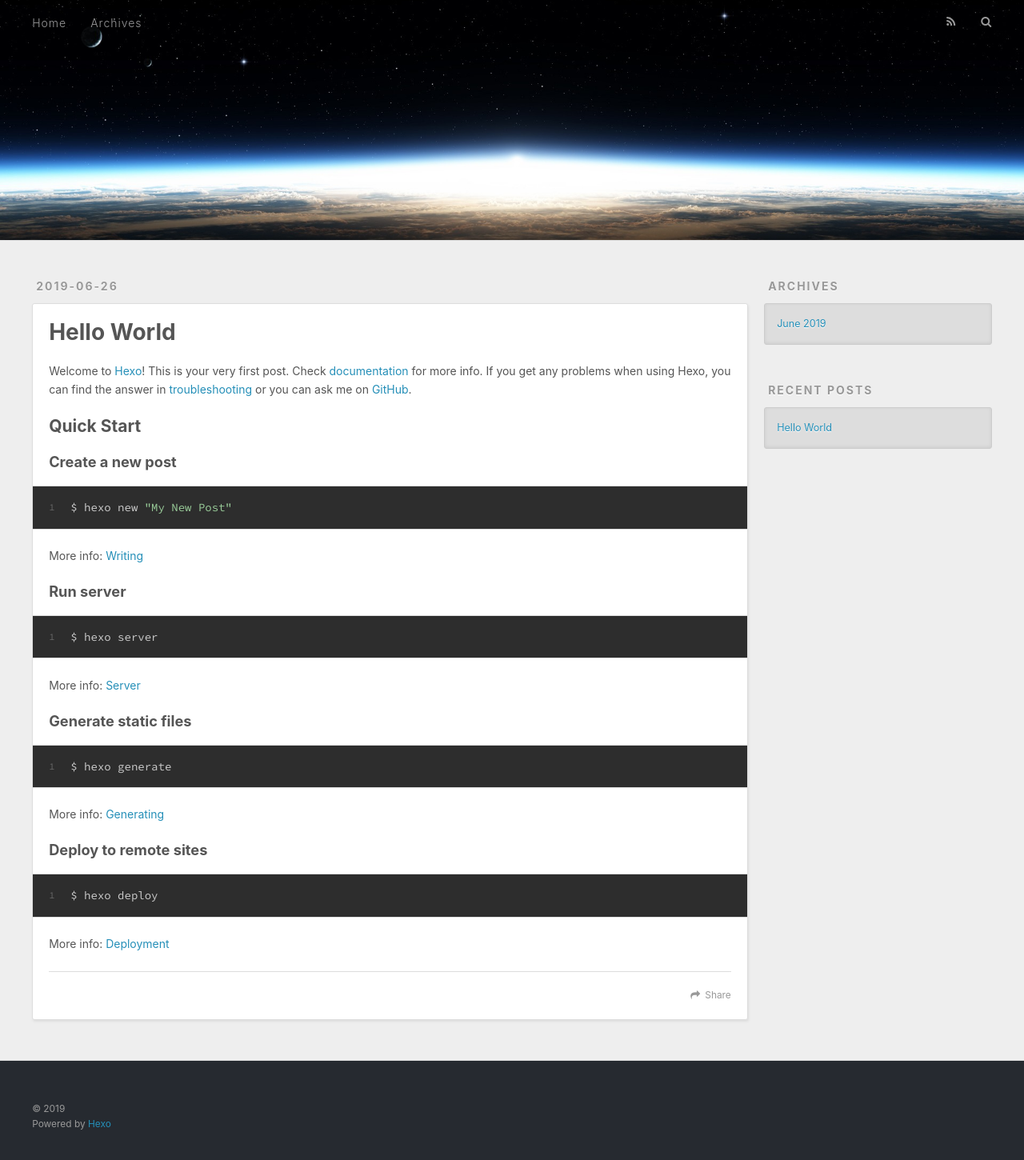
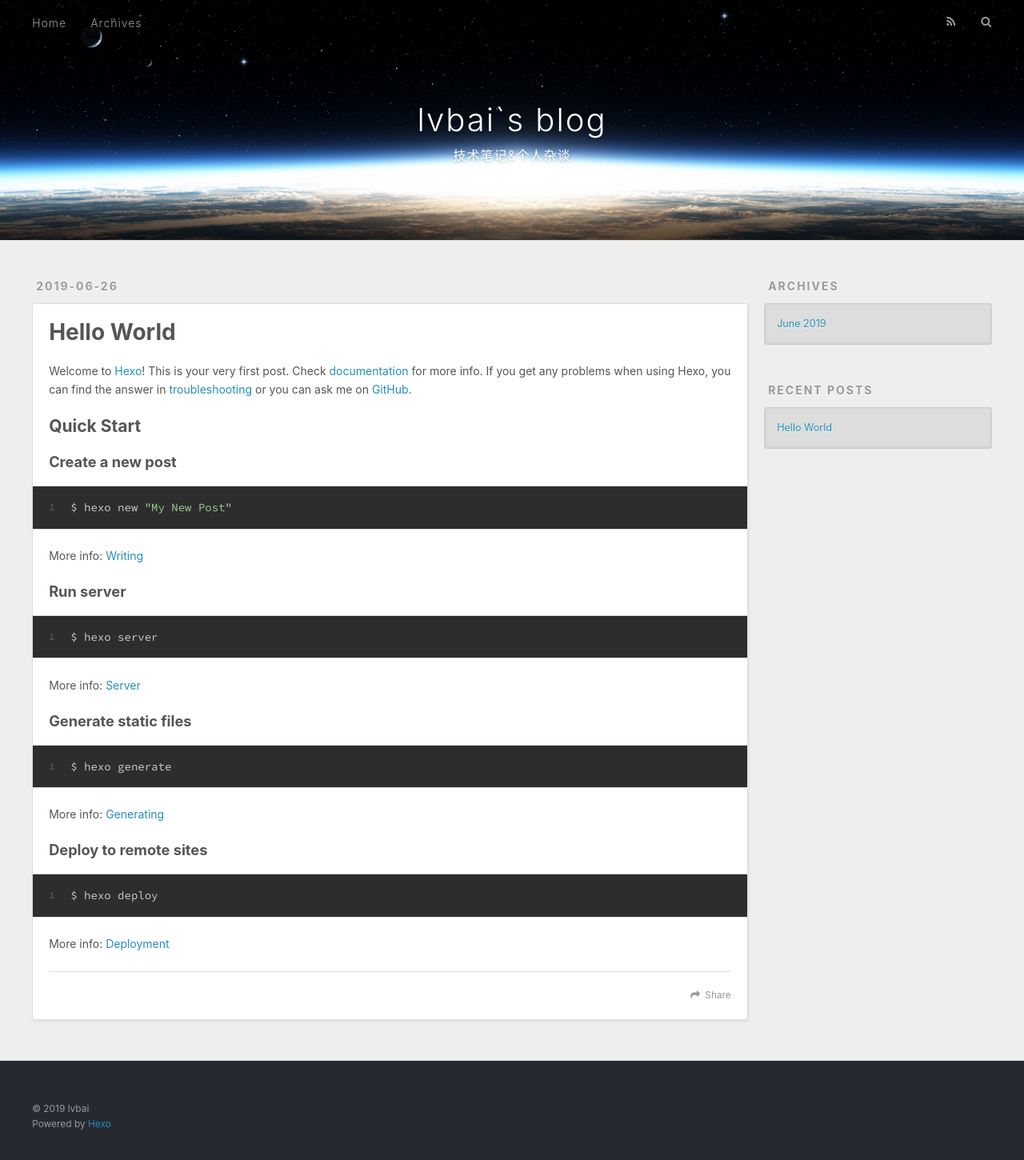
Before and after one commit to lzj112/lzj112.github.io, a plain HTML site: page index.html in a window 1280 px wide. Shown: the whole page at 80% size. Drawn offline with nearby package versions, Linux system fonts and the light colour scheme.

Commit message:
Site updated: 2019-06-27 21:11:58

```diff
--- a/index.html
+++ b/index.html
@@ -5,17 +5,17 @@
 
 
 
-  <title></title>
+  <title>lvbai`s blog</title>
   <meta name="viewport" content="width=device-width, initial-scale=1, maximum-scale=1">
   <meta property="og:type" content="website">
-<meta property="og:title">
+<meta property="og:title" content="lvbai`s blog">
 <meta property="og:url" content="http://lzj112.github.io/index.html">
-<meta property="og:site_name">
+<meta property="og:site_name" content="lvbai`s blog">
 <meta property="og:locale" content="default">
 <meta name="twitter:card" content="summary">
-<meta name="twitter:title">
+<meta name="twitter:title" content="lvbai`s blog">
 
-    <link rel="alternate" href="/atom.xml" title type="application/atom+xml">
+    <link rel="alternate" href="/atom.xml" title="lvbai`s blog" type="application/atom+xml">
 
 
     <link rel="icon" href="/favicon.png">
@@ -34,8 +34,12 @@
   <div id="header-outer" class="outer">
     <div id="header-title" class="inner">
       <h1 id="logo-wrap">
-        <a href="/" id="logo"></a>
+        <a href="/" id="logo">lvbai`s blog</a>
       </h1>
+
+        <h2 id="subtitle-wrap">
+          <a href="/" id="subtitle">技术笔记&amp;个人杂谈</a>
+        </h2>
 
     </div>
     <div id="header-inner" class="inner">
@@ -101,7 +105,7 @@
 
     </div>
     <footer class="article-footer">
-      <a data-url="http://lzj112.github.io/2019/06/26/hello-world/" data-id="cjxeor2xb00003jafzyc5syp0" class="article-share-link">Share</a>
+      <a data-url="http://lzj112.github.io/2019/06/26/hello-world/" data-id="cjxeosqol00008gaf057pev6n" class="article-share-link">Share</a>
 
 
     </footer>
@@ -157,7 +161,7 @@
 
   <div class="outer">
     <div id="footer-info" class="inner">
-      &copy; 2019 <br>
+      &copy; 2019 lvbai<br>
       Powered by <a href="http://hexo.io/" target="_blank">Hexo</a>
     </div>
   </div>
```
Also changed, not shown: 2019/06/26/hello-world/index.html (+10 -6 lines), archives/2019/06/index.html (+11 -7 lines), archives/2019/index.html (+11 -7 lines), archives/index.html (+11 -7 lines).
